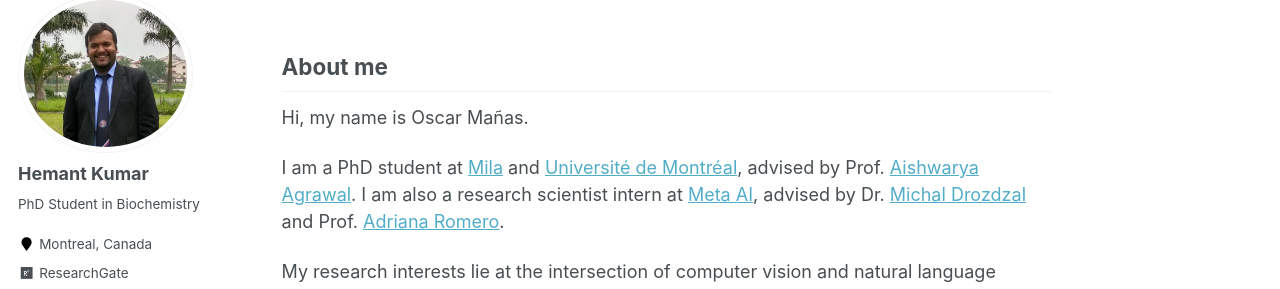
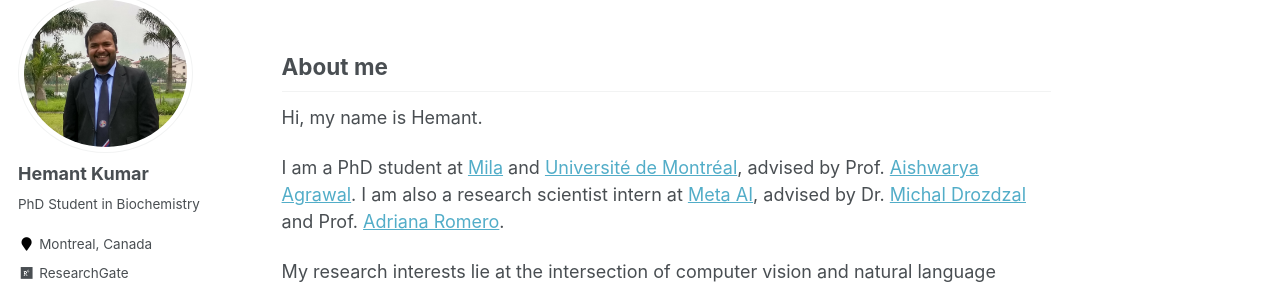
Before and after one commit to hemantkiitg/hemantkiitg.github.io, a Jekyll site: the page built from _pages/about.md, in a window 1280 px wide and 1290 px high. Shown: the part 124-413 px from the top of the window. Built offline with Jekyll 4.4.1, drawn with Linux system fonts in a browser that asks for light colours.

Commit message:
Update about.md

```diff
--- a/_pages/about.md
+++ b/_pages/about.md
@@ -10,7 +10,7 @@ redirect_from:
 
 ## About me
 
-Hi, my name is Oscar Mañas.
+Hi, my name is Hemant.
 
 I am a PhD student at [Mila](https://mila.quebec/en/) and [Université de Montréal](https://diro.umontreal.ca/english/home/), advised by Prof. [Aishwarya Agrawal](https://www.iro.umontreal.ca/~agrawal/). I am also a research scientist intern at [Meta AI](https://ai.meta.com/research/), advised by Dr. [Michal Drozdzal](https://www.linkedin.com/in/michal-drozdzal-a36b9b42) and Prof. [Adriana Romero](https://sites.google.com/site/adriromsor/home).
 
```
